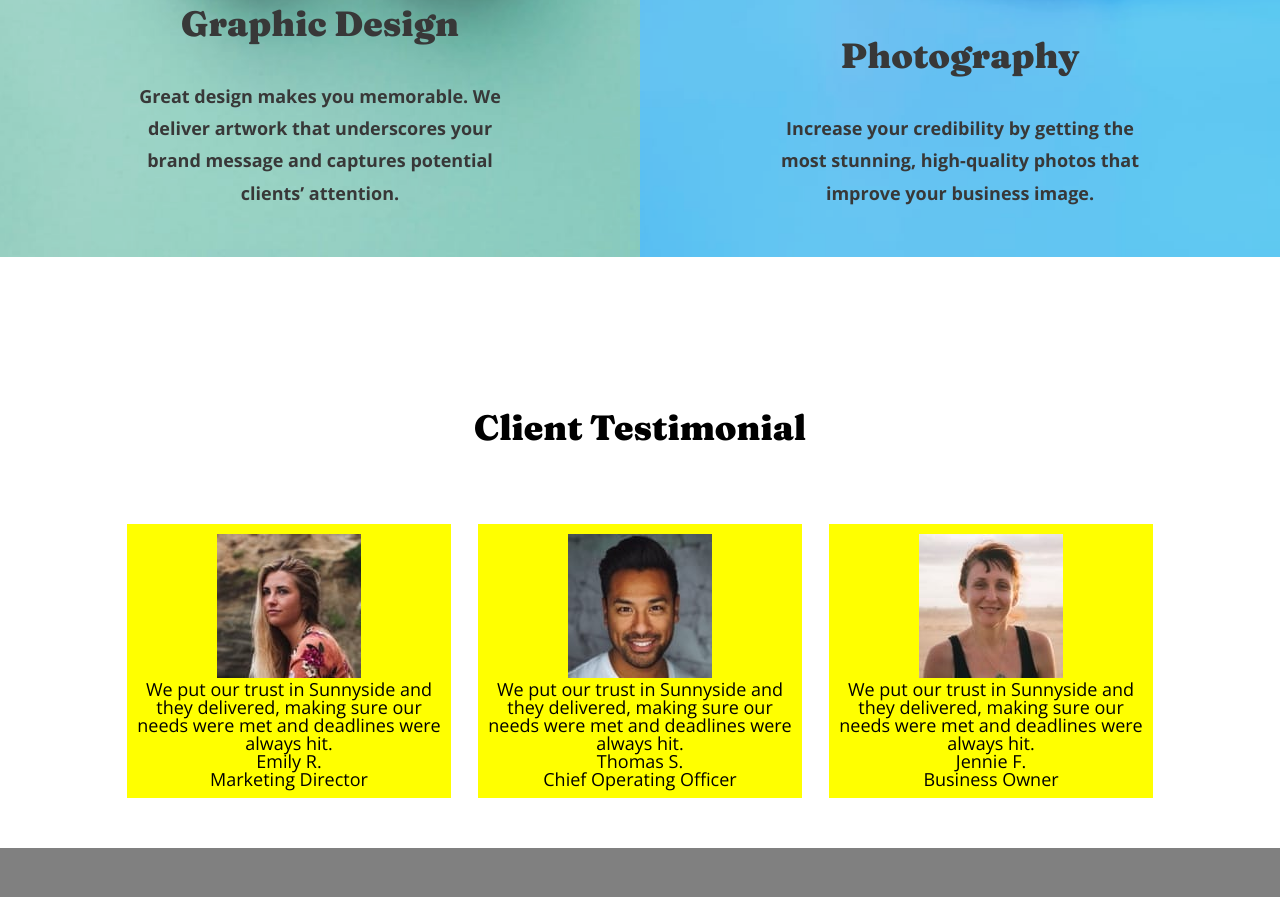
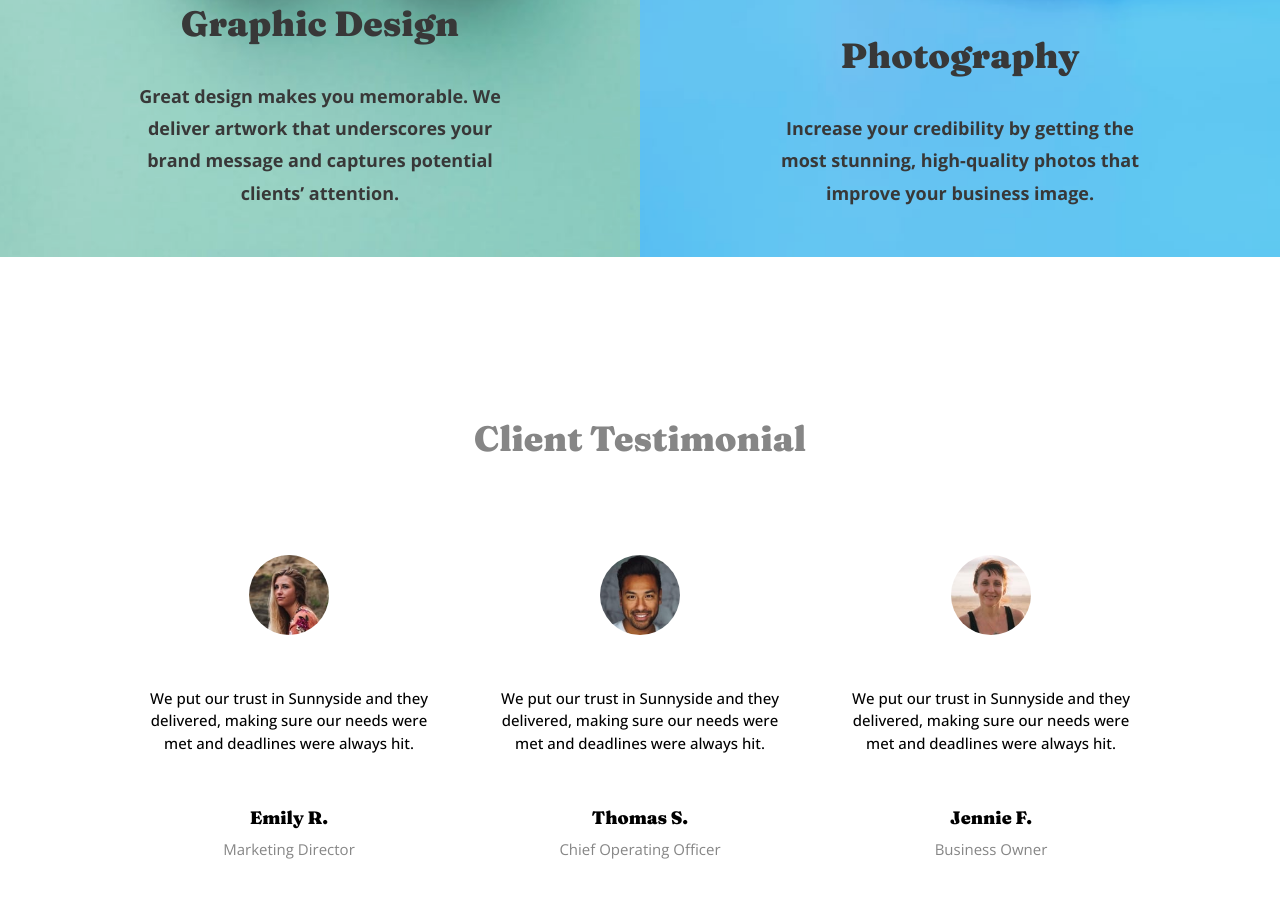
Before and after one commit to rudyjm3/sunnyside-agency-landing-page, a plain HTML site: page index.html in a window 1280 px wide. Shown: the part 2319-3216 px from the top of the page. Before the commit the page ends 3167 px from the top, so only its background shows below. Drawn offline with nearby package versions, Linux system fonts and the light colour scheme.

Commit message:
Testiomaial section styling done.

```diff
--- a/css/styles.css
+++ b/css/styles.css
@@ -190,7 +190,8 @@ section{
    font-size: 35px;
    font-weight: 900;
    font-family: 'Fraunces', serif;
-   line-height: 1.2;
+   color: #868686;
+   line-height: 1.8;
    margin: 150px 0 75px 0;
 }
 .wrapper-client-review{
@@ -199,5 +200,28 @@ section{
 .client-review-box{
    width: 30%;
    padding: 10px;
-   background-color: yellow;
+   margin-bottom: 80px;
 }
+.client-pic{
+   width: 80px;
+   height: auto;
+   border-radius: 50%;
+   margin-bottom: 50px;
+}
+.client-review-content{
+   line-height: 1.5;
+   font-family: 'Open Sans', sans-serif;
+   font-weight: 500;
+   font-size: 15px;
+   margin-bottom: 55px;
+}
+.client-name{
+   font-family: 'Fraunces', serif;
+   font-weight: 900;
+   margin-bottom: 15px;
+}
+.client-job-title{
+   font-family: 'Open Sans', sans-serif;
+   font-size: 15px;
+   color: #868686;
+}
```
